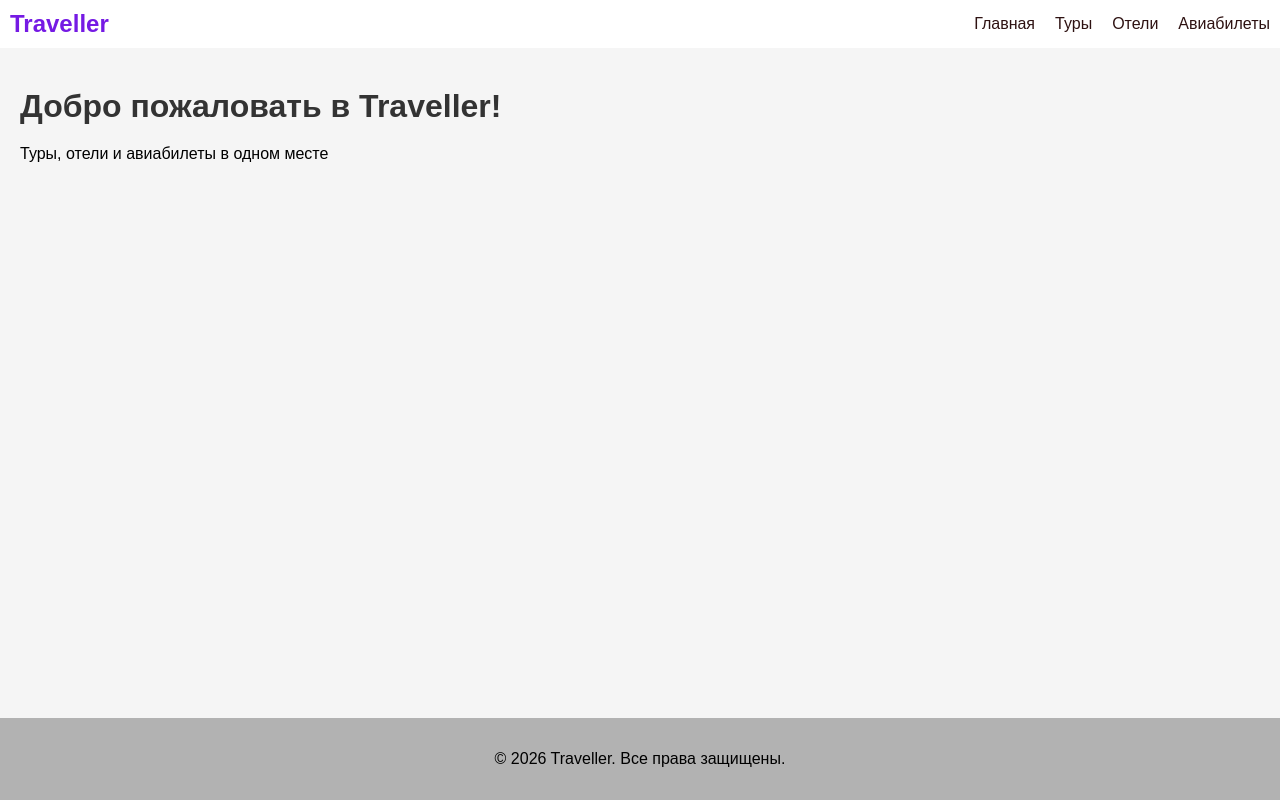
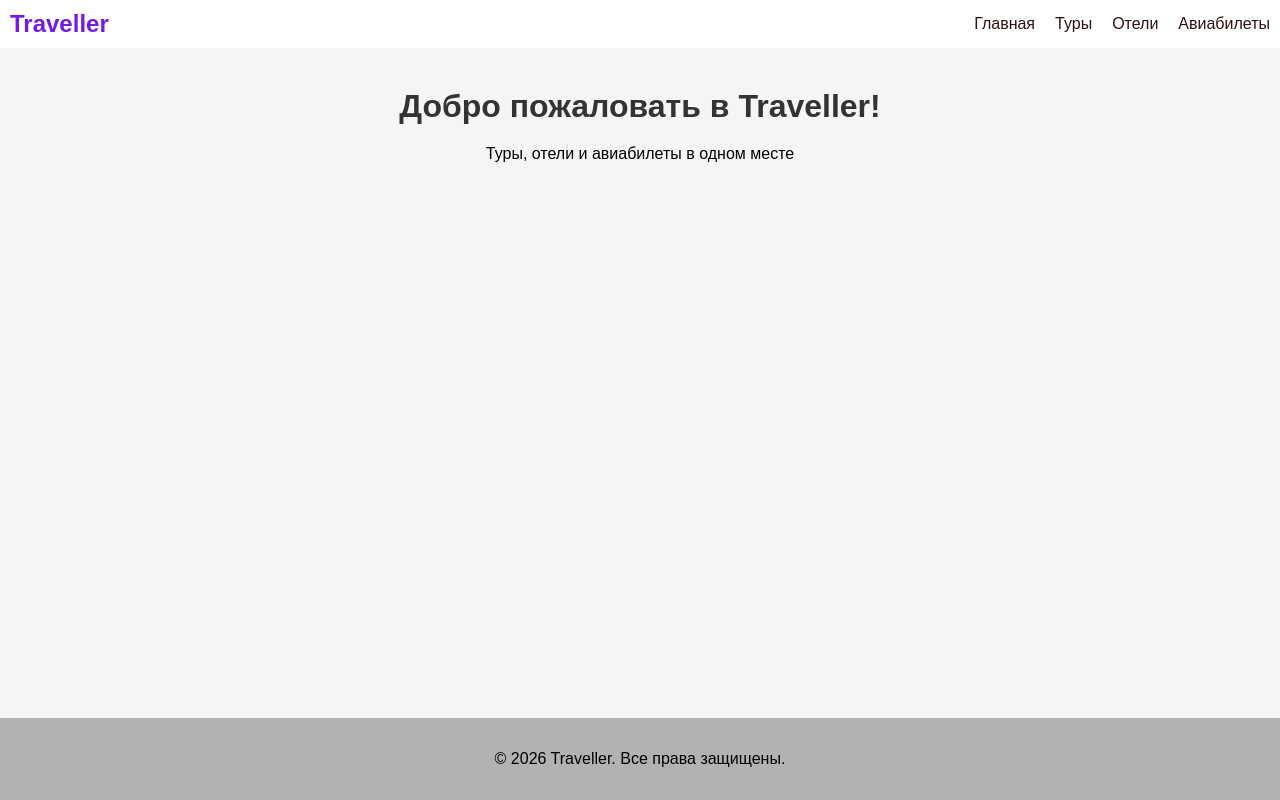
Before and after one commit to AuyLisa/Traveller-React-open-repo, a React (Vite) app: page / in a window 1280 px wide. Built offline with nearby package versions, Linux system fonts and the light colour scheme.

Commit message:
Update Home.jsx

```diff
--- a/src/pages/home/Home.jsx
+++ b/src/pages/home/Home.jsx
@@ -4,8 +4,10 @@ import './Home.css';
 function Home() {
   return (
     <Layout>
-      <h1>Добро пожаловать в Traveller!</h1>
-      <p>Туры, отели и авиабилеты в одном месте</p>
+      <div className="home">
+        <h1 className="home__title">Добро пожаловать в Traveller!</h1>
+        <p className="home__slogan">Туры, отели и авиабилеты в одном месте</p>
+      </div>
     </Layout>
   );
 }
```
